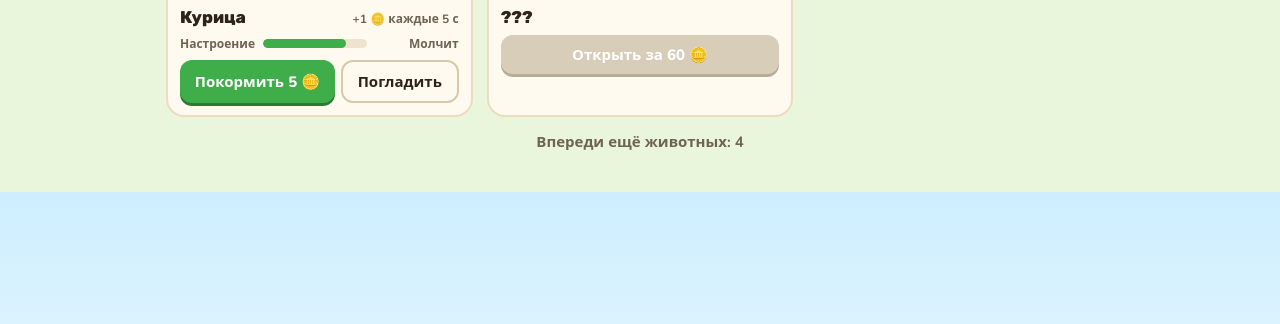
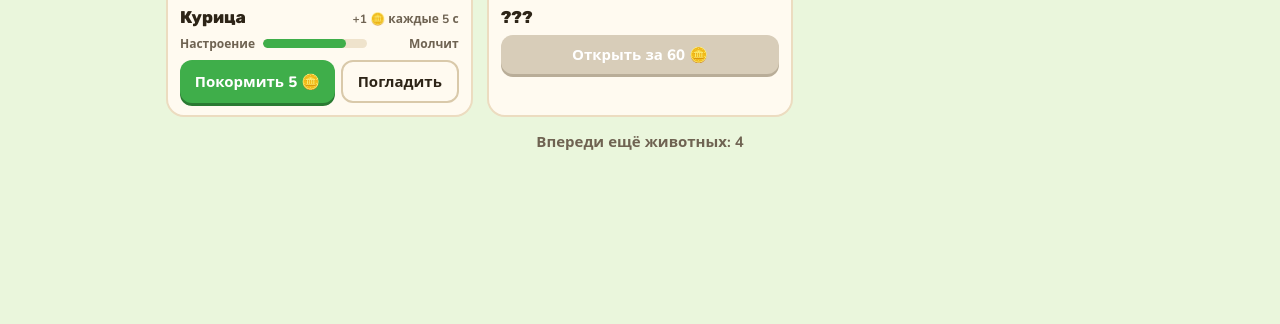
Before and after one commit to bimonusr/golosistyi-dvor, a plain HTML site: page index.html in a window 1280 px wide. Shown: the part 404-728 px from the top of the page. Drawn offline with nearby package versions, Linux system fonts and the light colour scheme.

Commit message:
Фон фермы без повторяющегося неба
Co-Authored-By: Claude Opus 5.5 <noreply@anthropic.com>

```diff
--- a/index.html
+++ b/index.html
@@ -25,7 +25,8 @@
   color-scheme: light;
 }
 *{box-sizing:border-box}
-body{margin:0;background:linear-gradient(var(--sky), #e9f7ff 260px, #eaf6dc 260px);color:var(--ink);font-family:var(--body);font-size:15px;-webkit-tap-highlight-color:transparent}
+html{background:#eaf6dc}
+body{margin:0;min-height:100vh;background:linear-gradient(var(--sky), #e9f7ff 260px, #eaf6dc 260px) no-repeat, #eaf6dc;color:var(--ink);font-family:var(--body);font-size:15px;-webkit-tap-highlight-color:transparent}
 body::before{content:"";position:fixed;inset:0 0 auto;height:env(safe-area-inset-top,0px);z-index:10;background:var(--paper)}
 header{position:sticky;top:env(safe-area-inset-top,0px);z-index:5;background:var(--paper);border-bottom:3px solid var(--wood);padding-block:10px}
 .inner{max-width:980px;margin:0 auto;padding-left:max(16px,env(safe-area-inset-left,0px));padding-right:max(16px,env(safe-area-inset-right,0px))}
```
